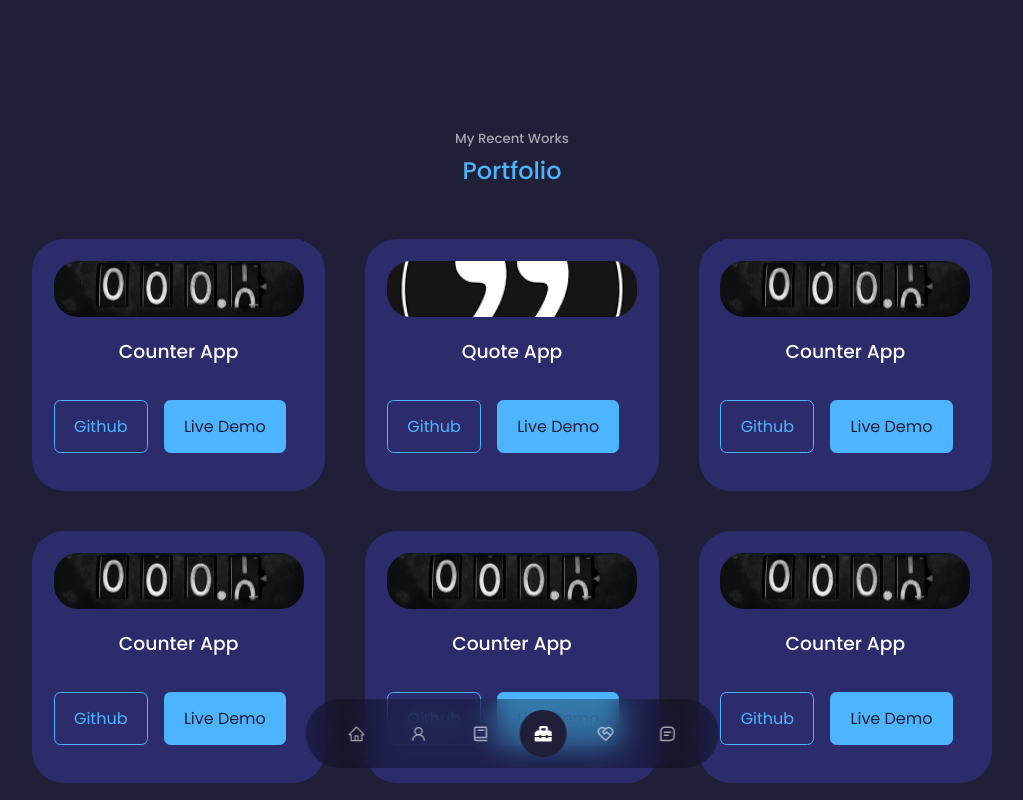
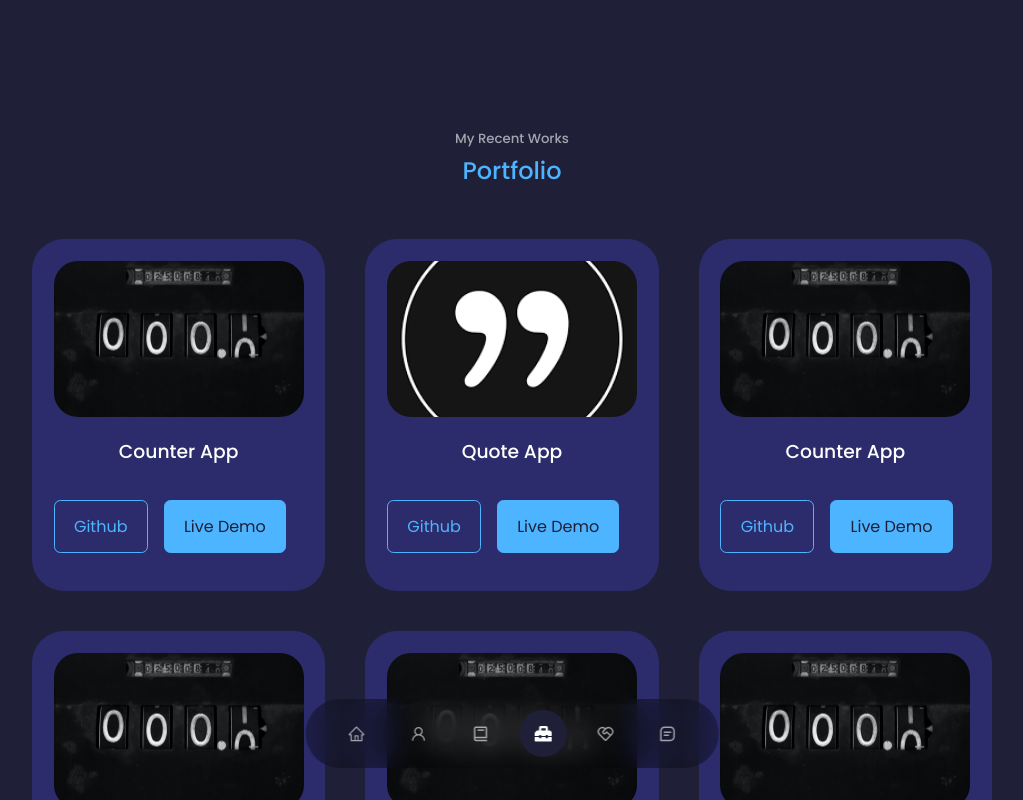
Before and after one commit to nicojoy-gif/Portfolio, a React (Create React App) app: page /portfolio in a window 1280 px wide. Shown: the top 800 px of the page, without its empty margins (128-1151 px from the left). Built offline with nearby package versions, Linux system fonts and the light colour scheme.

Commit message:
Update portfolio.css

```diff
--- a/src/component/portfolio/portfolio.css
+++ b/src/component/portfolio/portfolio.css
@@ -18,9 +18,10 @@
 .portfolio-img{
     border-radius: 1.5rem;
     overflow: hidden;
+
 }
 img{
-    height: 56px;
+    height: 156px;
 }
 .portfolio-item h3{
     margin: 1.2rem 0 2rem;
```
